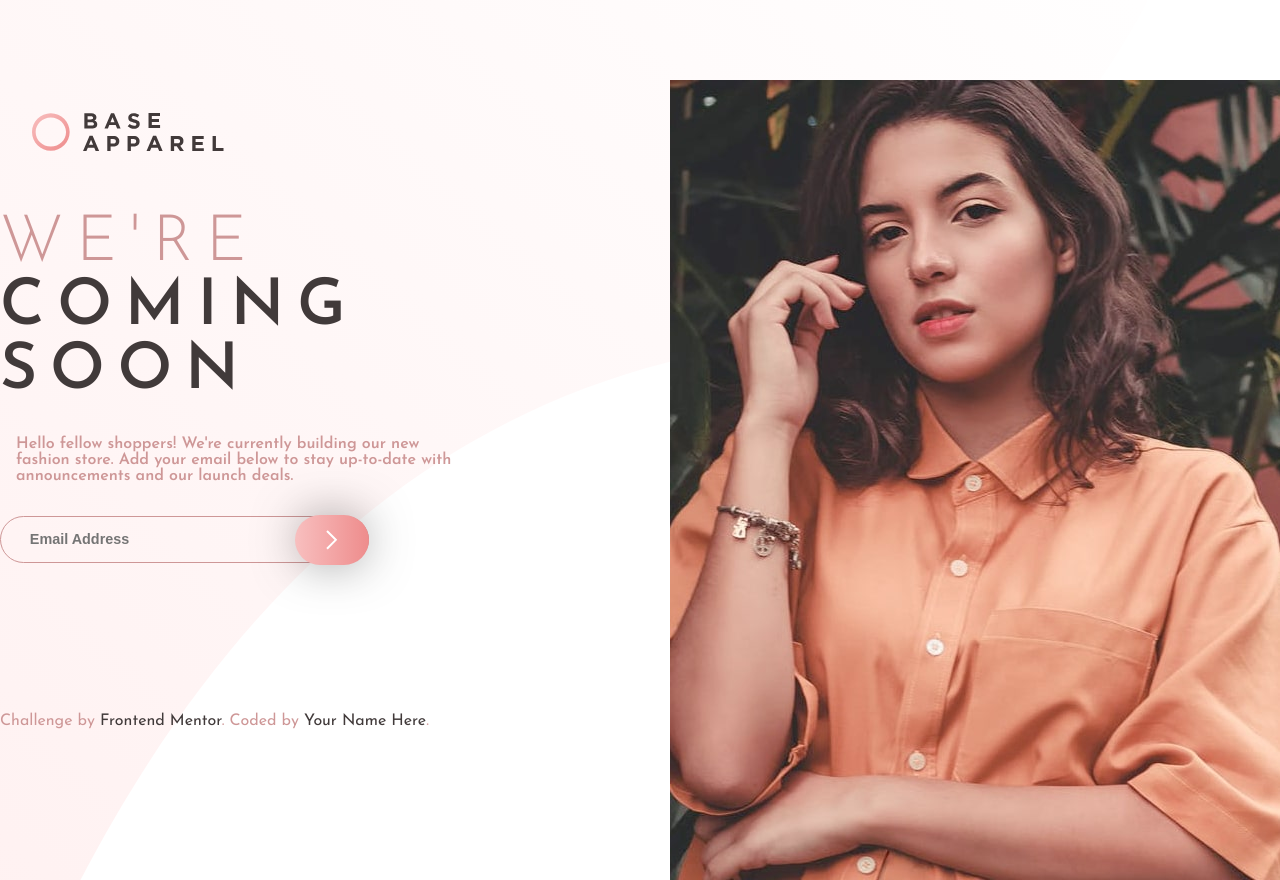
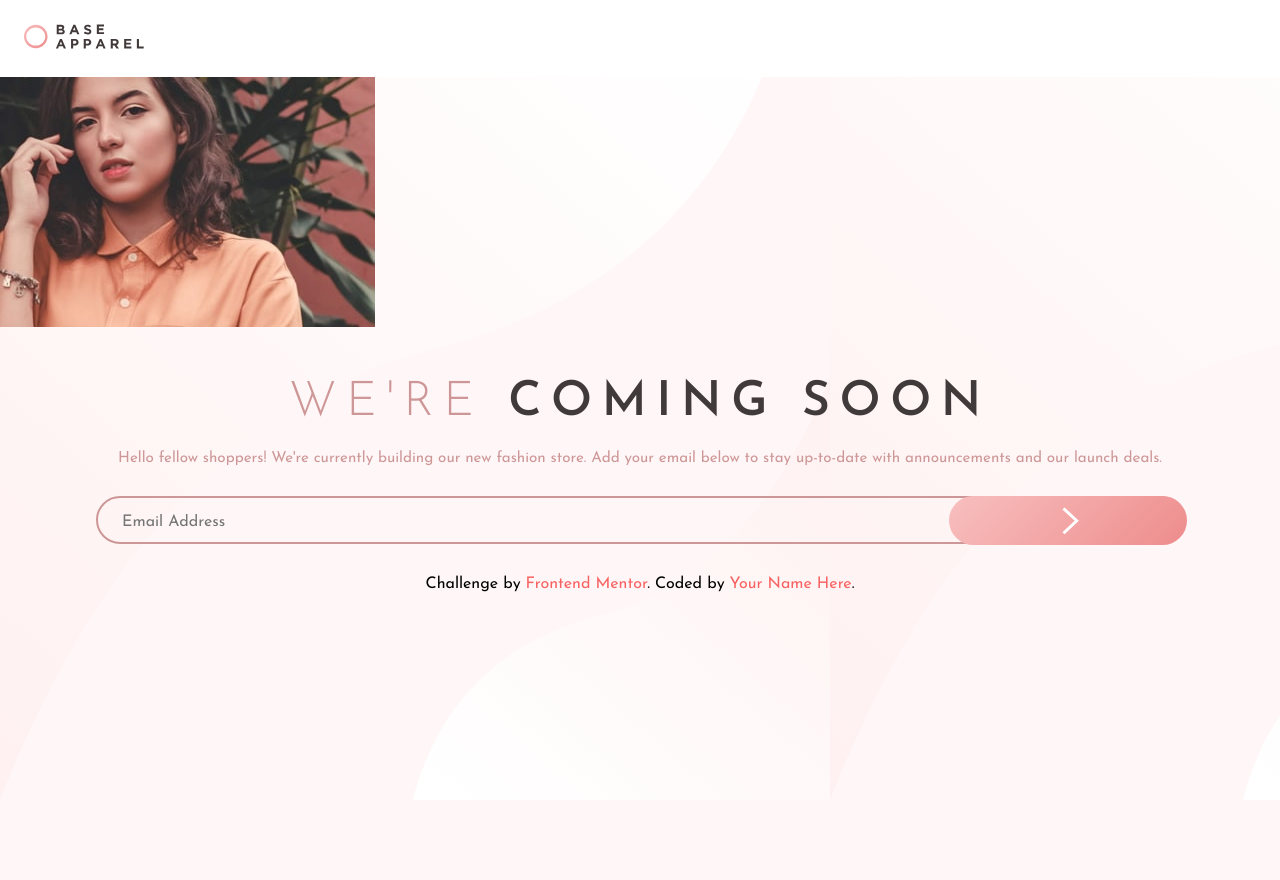
Before and after one commit to KepKepgithub/base-apparel-coming-soon, a plain HTML site: page index.html in a window 1280 px wide. After the commit the page ends 800 px from the top, so only its background shows below. Drawn offline with Linux system fonts and the light colour scheme.

Commit message:
Mobile port done

```diff
--- a/CSS/_content.scss
+++ b/CSS/_content.scss
@@ -1,88 +1,28 @@
-@media only screen and(min-width:300px){
+@media only screen and (min-width:300px){
     .content{
+        text-align: center;
         color: $desaturated_red;
-        text-align: center ;
         &__text{
-            padding: 2em 0;
             &__heading{
                 font-size: 3em;
+                font-weight: 300;
                 text-transform: uppercase;
+                padding: 1em .5em 0em .5em;
+                line-height: 1em;
                 letter-spacing: .2em;
-                font-weight: 300;
+
+                margin-bottom: .5em;
                 &--dark{
-                    display: block;
+                    font-weight: 600;
                     color: $dark_grayish_red;
-                    margin-bottom: .5em;
-                    font-weight: 600;
                 }
             }
             &__paragraph{
-                padding: 0 1em;
-                font-weight: 600;
-            }
-        }
-        &__email{
-            position: relative;
-            &__input{
-                width: 90%;
-                padding: 1em 2em;
-                color: $desaturated_red;
-                font-weight: 400;
-                font-size: .9em;
-                border: 1px solid $desaturated_red;
-                border-radius: 3em;
-            }
-            &__button{
-                display: flex;
-                justify-content: center;
-                align-items: center;
-
-                position: absolute;
-                right: 5.2%;
-                top: -3%;
-                width: 5.5em;
-                height: 3.8em;
-                border-radius: 3em;
-                border:none;
-                background-image: linear-gradient(to right, hsl(0, 80%, 86%) , hsl(0, 74%, 74%) );
-                box-shadow: 0px 0px 52px -10px rgba(0,0,0,0.75);
+                width: 85%;
+                margin: auto;
+                font-size: .95em;
+                margin-bottom: 2em;
             }
         }
     }
 }
-
-@media only screen and(min-width:1024px){
-    .content{
-        text-align: start;
-        &__text{
-            &__heading{
-                font-size: 4em;
-                &--dark{
-                    &--new_line{
-                        display: block;
-                    }
-                }
-            }
-            &__paragraph{
-                &--new_line{
-                    display: block;
-                }
-            }
-        }
-        &__email{
-            min-width: 400px;
-            &__input{
-                background-color: transparent;
-                font-weight: 600;
-                width: 55%;
-            }
-            &__button{
-                right: 45%;
-                &:hover{
-                    opacity: 0.8;
-                    cursor: pointer;
-                }
-            }
-        }
-    }
-}
--- /dev/null
+++ b/CSS/_email.scss
@@ -0,0 +1,69 @@
+@media only screen and (min-width:300px){
+    .content{
+        &__email{
+            margin-bottom: 2em;
+            &__error{
+                width: 85%;
+                height: 100%;
+                margin: auto;
+
+                border: 2px solid $desaturated_red;
+
+                // error border placeholder to remember what to put in for javascript
+                // border: 2px solid hsl(0, 93%, 68%);
+                border-radius: 3em;
+
+                position: relative;
+
+                &__input{
+                    // width and height isn't 100% cause it had some weird visual issues with wrappers border
+                    width: 100%;
+                    height: 100%;
+
+                    border-radius: inherit;
+                    border: none;
+
+                    padding: 1em 0 .75em 1.5em;
+
+                    background-color: transparent;
+                    color: $desaturated_red;
+
+                    font-size: 16px;
+                    font-family: 'Josefin Sans', sans-serif;
+                }
+
+                &__button{
+                    position: absolute;
+                    right: -5px;
+                    top: -5%;
+                    height: 110%;
+                    width: 22%;
+                    border-radius: 3rem;
+                    border:none;
+
+                    background: linear-gradient(135deg, hsl(0, 80%, 86%),  hsl(0, 74%, 74%));
+
+                    &__arrow_icon{
+                        width: 1.3em;
+                        margin-left: .5em;
+                        margin-top: .3em;
+                    }
+                }
+
+                &__text,&__icon{
+                    position: absolute;
+                    display: none;
+                }
+                &__text{
+                    bottom: -25px;
+                    left: 20px;
+                    color: $soft_red;
+                }
+                &__icon{
+                    right: 70px;
+                    top: 11px;
+                }
+            }
+        }
+    }
+}
--- a/CSS/_footer.scss
+++ b/CSS/_footer.scss
@@ -1,18 +1,9 @@
 @media only screen and (min-width:300px){
     .footer{
         text-align: center;
-        padding: 1em 0;
-        &__text{
-            color: $desaturated_red;
-            &__link{
-                text-decoration: none;
-                color: $dark_grayish_red;
-            }
+        a{
+            text-decoration: none;
+            color: $soft_red;
         }
     }
 }
-@media only screen and (min-width:1024px){
-    .footer{
-        text-align: left;
-    }
-}
--- a/CSS/_global.scss
+++ b/CSS/_global.scss
@@ -1,28 +1,35 @@
 *{
-    padding:0;
     margin: 0;
+    padding: 0;
     box-sizing: border-box;
 }
 
-// Background Gradient
-body{
-    background-image: url(../SVG/bg-pattern-desktop.svg);
-    background-position: center;
-    background-repeat: no-repeat;
-    background-size: cover;
+@media only screen and (min-width:300px){
+    body{
+        max-width: 375px;
+        width: 100%;
+        height: 800px;
+        margin: auto;
+        background-color:#FFF6F7 ;
+        .page_wrap{
+            width: 100%;
+            margin: auto;
+        }
+    }
 }
 
-// Mobile
+@media only screen and (min-width:1024px){
+    body{
+        max-width: 1920px;
+        width: 100%;
+        height: 100vh;
+        .page_wrap{
+            max-width: 1440px;
+            width: 100%;
+            height: 800px;
+            margin: auto;
 
-@media only screen and(min-width:300px){
-      body{
-          max-width: 1440px;
-          min-width: 375px;
-          width: 100%;
-          margin: auto;
-      }
-      .page_wrap{
-          width: 100%;
-          margin: auto;
-      }
+            background-image: url(../SVG/bg-pattern-desktop.svg);
+        }
+    }
 }
--- a/CSS/_grid_layout.scss
+++ /dev/null
@@ -1,28 +0,0 @@
-@media only screen and (min-width:1024px){
-
-    .page_wrap{
-        margin-top: 5em;
-        height: 800px;
-
-        display: grid;
-        grid-template-columns: 7fr 3fr;
-        grid-template-rows: 100px auto auto;
-        grid-template-areas:
-        "logo img"
-        "content img"
-        "footer img";
-
-        .logo_wrap{
-            grid-area: logo;
-        }
-        .content{
-            grid-area: content;
-        }
-        .footer{
-            grid-area: footer;
-        }
-        .image_desktop{
-            grid-area: img;
-        }
-    }
-}
--- a/CSS/_image.scss
+++ b/CSS/_image.scss
@@ -1,17 +1,7 @@
 @media only screen and (min-width:300px){
-    .image_desktop{
-        display: none;
-    }
-    .image_mobile{
-        width: 100%;
+    .image_container{
+        &__desktop{
+            display: none;
+        }
     }
 }
-
-@media only screen and(min-width:1024px){
-    .image_desktop{
-        display: block;
-    }
-    .image_mobile{
-        display: none;
-    }
-}
--- a/CSS/_logo.scss
+++ b/CSS/_logo.scss
@@ -1,19 +1,10 @@
-@media only screen and(min-width:300px){
+@media only screen and (min-width:300px){
     .logo_wrap{
         background-color: white;
-        padding: 2em;
+        width: 100%;
+        padding: 1.5em;
         &__logo{
-            width: 7em;
+            width: 7.5em;
         }
     }
 }
-
-@media only screen and (min-width:1024px){
-    .logo_wrap{
-        background-color: transparent;
-
-        &__logo{
-            width: 12em;
-        }
-    }
-}
--- a/CSS/main.scss
+++ b/CSS/main.scss
@@ -1,11 +1,11 @@
-// Layout / Styling
 @import "global";
 @import "typography";
 @import "colors";
-@import "grid_layout";
+@import "gradients";
 
-// Blocks
+
+@import "logo";
 @import "image";
-@import "logo";
 @import "content";
+@import "email";
 @import "footer";
--- a/index.html
+++ b/index.html
@@ -4,21 +4,22 @@
   <meta charset="UTF-8">
   <meta name="viewport" content="width=device-width, initial-scale=1.0"> <!-- displays site properly based on user's device -->
 
-  <link rel="icon" type="image/png" sizes="32x32" href="./images/favicon-32x32.png">
+  <link rel="icon" type="image/png" sizes="32x32" href="./Images/favicon-32x32.png">
   <link rel="stylesheet" href="./CSS/main.css">
 
   <title>Frontend Mentor | Base Apparel coming soon page</title>
 </head>
 <body>
   <div class="page_wrap">
+
     <div class="logo_wrap">
       <img src="./SVG/logo.svg" alt="logo" class="logo_wrap__logo">
     </div>
 
     <aside>
       <div class="image_container">
-        <img src="./Images/hero-mobile.jpg" alt="image_mobile" class="image_mobile">
-        <img src="./Images/hero-desktop.jpg" alt="image_desktop" class="image_desktop">
+        <img src="./Images/hero-mobile.jpg" alt="image" class="image_container__mobile">
+        <img src="./Images/hero-mobile.jpg" alt="image" class="image_container__desktop">
       </div>
     </aside>
 
@@ -34,8 +35,12 @@
       </div>
 
        <div class="content__email">
-         <input type="email" placeholder="Email Address" class="content__email__input">
-         <button class="content__email__button"><img src="./SVG/icon-arrow.svg" alt="arrow_button" class="content__email__button__arrow_icon"></button>
+         <div class="content__email__error">
+           <input type="email" placeholder="Email Address" class="content__email__error__input">
+           <button class="content__email__error__button"><img src="./SVG/icon-arrow.svg" alt="arrow_button" class="content__email__error__button__arrow_icon"></button>
+           <img src="./SVG/icon-error.svg" alt="error_icon" class="content__email__error__icon">
+           <span class="content__email__error__text">Please provide a valid email</span>
+          </div>
        </div>
 
     </article>
@@ -47,5 +52,7 @@
       </p>
     </footer>
   </div>
+
+  <script src="./Javascript/script.js"></script>
 </body>
 </html>
```
Also changed, not shown: CSS/main.css, Javascript/script.js (added), 1 other file.
